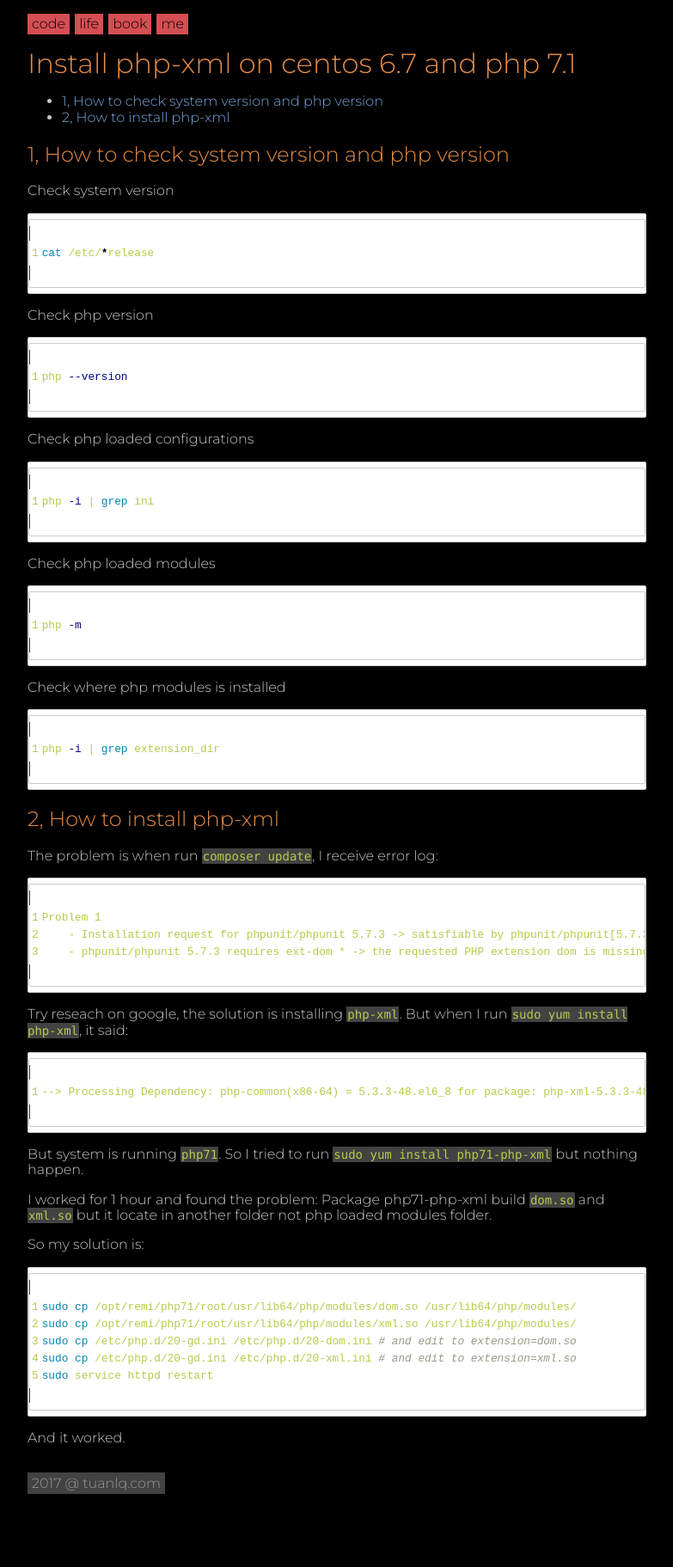
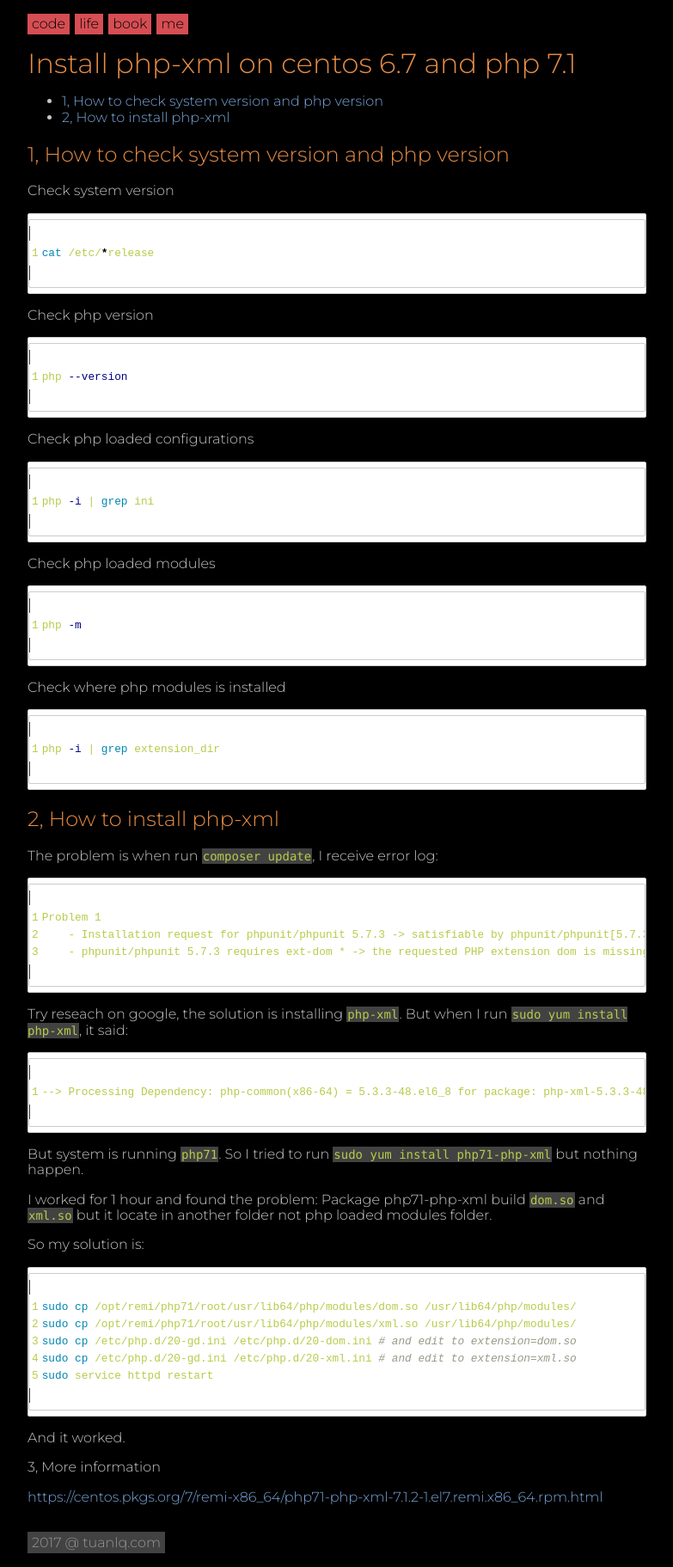
Before and after one commit to tuanle/tuanle.github.io, a Jekyll site: the page built from _posts/2017-03-08-install-php-xml-on-centos67-and-php71.md, in a window 1280 px wide. Shown: the whole page at 86% size, without its empty margins (248-1031 px from the left). Built offline with Jekyll 4.4.1, drawn with Linux system fonts in a browser that asks for light colours; before the commit the page ends 1755 px from its top, so only the background shows below that.

Commit message:
[temp] Temporary commit in 2017-03-08 16:27

````diff
--- a/_posts/2017-03-08-install-php-xml-on-centos67-and-php71.md
+++ b/_posts/2017-03-08-install-php-xml-on-centos67-and-php71.md
@@ -71,3 +71,7 @@ sudo service httpd restart
 ```
 
 And it worked.
+
+3, More information
+
+[https://centos.pkgs.org/7/remi-x86_64/php71-php-xml-7.1.2-1.el7.remi.x86_64.rpm.html](https://centos.pkgs.org/7/remi-x86_64/php71-php-xml-7.1.2-1.el7.remi.x86_64.rpm.html)
````
